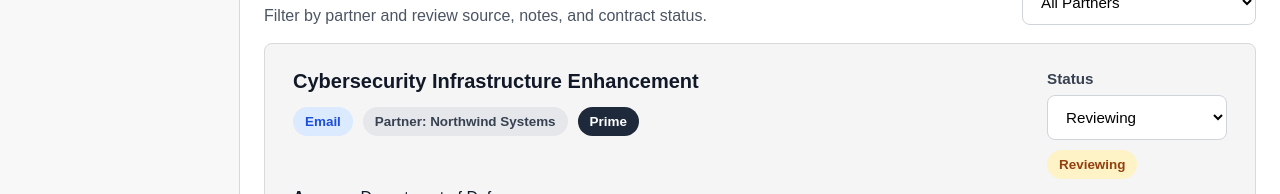
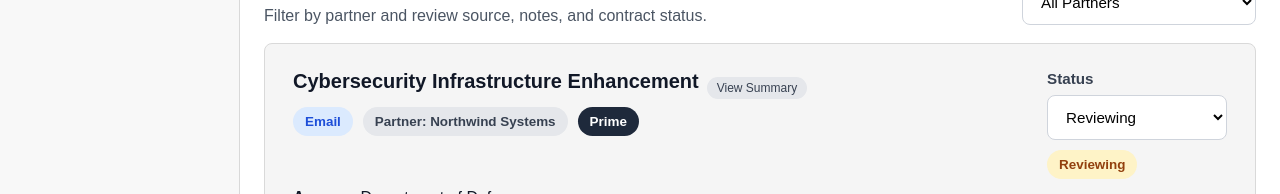
Before and after one commit to Jedaiah-Hudson/DCD-6132, a React app in the folder frontend/frontend/: page /dashboard in a window 1280 px wide. Shown: the part 472-666 px from the top of the page. Built offline with nearby package versions, Linux system fonts and the light colour scheme; the HTML template or start-up script is replaced by a standard one.

Commit message:
Add summary hover feature to dashboard (replaced icon with summary button)

```diff
--- a/frontend/frontend/src/pages/DashboardPage.css
+++ b/frontend/frontend/src/pages/DashboardPage.css
@@ -493,3 +493,33 @@
         grid-template-columns: 1fr;
     }
 }
+
+
+.title-row {
+    display: flex;
+    align-items: center;
+    gap: 8px;
+  }
+
+  .summary-button {
+    font-size: 12px;
+    padding: 4px 10px;
+    border-radius: 999px;
+    background: #e5e7eb; /* light gray */
+    color: #374151; /* dark gray text */
+    cursor: pointer;
+    transition: background 0.2s ease;
+  }
+
+  .summary-button:hover {
+    background: #d1d5db;
+  }
+
+  .summary-popup {
+    margin-top: 8px;
+    padding: 10px;
+    background: #f5f5f5;
+    border-radius: 8px;
+    font-size: 14px;
+    max-width: 400px;
+  }
--- a/frontend/frontend/src/pages/DashboardPage.jsx
+++ b/frontend/frontend/src/pages/DashboardPage.jsx
@@ -14,6 +14,7 @@ const initialContracts = [
     source: 'Email',
     status: 'Reviewing',
     notes: 'Strong match for existing cybersecurity experience.',
+    summary: 'Enhance cybersecurity infrastructure across multiple defense systems, focusing on threat detection and system resilience.',
   },
   {
     id: 2,
@@ -26,6 +27,7 @@ const initialContracts = [
     source: 'Procurement',
     status: 'Not Started',
     notes: '',
+    summary: 'Manufacture and supply medical equipment for federal healthcare programs with strict compliance requirements.',
   },
   {
     id: 3,
@@ -38,6 +40,7 @@ const initialContracts = [
     source: 'Procurement',
     status: 'Submitted',
     notes: 'Follow up on required maintenance certifications.',
+    summary: 'Provide ongoing maintenance and repair services for industrial equipment across federal facilities.',
   },
   {
     id: 4,
@@ -50,6 +53,7 @@ const initialContracts = [
     source: 'Email',
     status: 'Drafting',
     notes: '',
+    summary: 'Implement and integrate healthcare IT systems to improve patient data management and operational efficiency.',
   },
 ];
 
@@ -88,6 +92,7 @@ const statusOptions = ['Not Started', 'Reviewing', 'Drafting', 'Submitted'];
 
 function DashboardPage() {
   const navigate = useNavigate();
+  const [hoveredId, setHoveredId] = useState(null);
   const [contracts, setContracts] = useState(initialContracts);
   const [selectedPartner, setSelectedPartner] = useState('All Partners');
   const [isSyncing, setIsSyncing] = useState(false);
@@ -269,7 +274,22 @@ function DashboardPage() {
                   <div key={contract.id} className="contract-card">
                     <div className="card-heading-row">
                       <div>
+                      <div className="title-row">
                         <h3>{contract.title}</h3>
+
+                        <span
+                          className="summary-button"
+                          onMouseEnter={() => setHoveredId(contract.id)}
+                          onMouseLeave={() => setHoveredId(null)}
+                        >
+                          View Summary
+                        </span>
+                      </div>
+                      {hoveredId === contract.id && (
+                        <div className="summary-popup">
+                          {contract.summary}
+                        </div>
+                      )}
                         <div className="card-meta-row">
                           <span className={getSourceClassName(contract.source)}>{contract.source}</span>
                           <span className="partner-pill">Partner: {contract.partner}</span>
```
Also changed, not shown: 1 other file (tests, documents, lock files or other folders).
